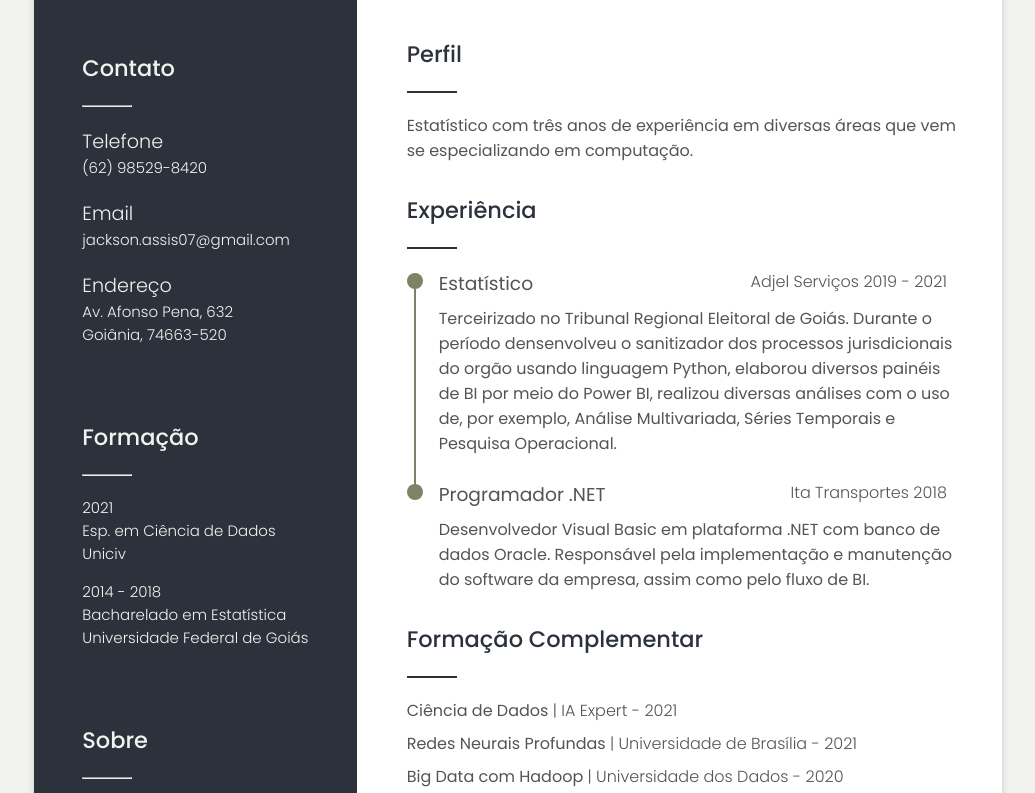
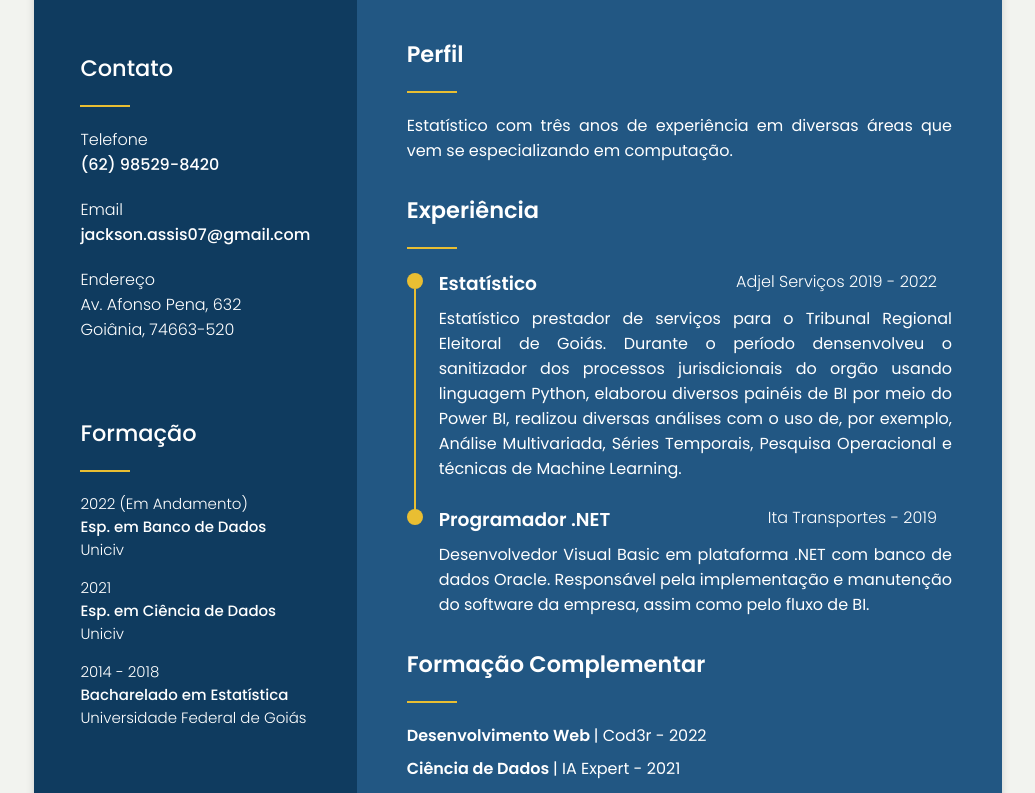
Before and after one commit to jvassis/jvassis.github.io, a plain HTML site: page curriculo/index.html in a window 1280 px wide. Shown: the part 332-1125 px from the top of the page, without its empty margins (122-1157 px from the left). Drawn offline with nearby package versions, Linux system fonts and the light colour scheme.

Commit message:
alteracao do visual do curriculo - cores python

```diff
--- a/curriculo/assets/css/styles.css
+++ b/curriculo/assets/css/styles.css
@@ -1,19 +1,87 @@
-/* Fonte */
 @import url('https://fonts.googleapis.com/css2?family=Poppins:wght@100;200;300;400;500;600&display=swap');
 
+:root {
+  --header-height: 3rem;
+  /* Cores */
+  --networks-color: rgb(43, 50, 60);
+  --title-color: white;
+  --text-color: rgb(84, 84, 84);
+  --text-color: white;
+  --text-color-light: #7C8465;
+  --container-color: rgb(255, 255, 255);
+  --container-color-alt: rgb(43, 50, 60);
+  --body-color: #F2F3EF;
+  --left-text-color: #F2F3EF;
+  --right-text-color: rgb(43, 50, 60);
+  --right-font-weight: 400;
+  --blue-python-color: #225783;
+  --blue-dark-python-color: #0f3b5f;
+  --yellow-python: #e9be32;
+  /* Tamanho e Tipografia */
+  --body-font: 'Poppins', sans-serif;
+  --h1-font-size: 1.5rem;
+  --h2-font-size: 1.25rem;
+  --h3-font-size: 1rem;
+  --normal-font-size: .938rem;
+  --small-font-size: .875rem;
+  --smaller-font-size: .813rem;
+  /* Peso da Fonte */
+  --font-medium: 500;
+  --font-semi-bold: 600;
+  /* Margens */
+  --mb-1: .5rem;
+  --mb-2: 1rem;
+  --mb-3: 1.5rem;
+  /* Z Index */
+  --z-tooltip: 10;
+  --z-fixed: 100;
+}
+
+/* Base */
+*,
+::before,
+::after {
+  box-sizing: border-box;
+}
+
+html {
+  scroll-behavior: smooth;
+}
+
+/* tema dark */
+body.dark-theme {
+  --networks-color: #F2F3EF;
+  --right-text-color: rgb(255, 255, 255);
+  --left-text-color: #F2F3EF;
+  --title-color: #D8DBD0;
+  --text-color: #F2F3EF;
+  --container-color: #212121;
+  --container-color-alt: #181616;
+  --body-color: #2B2B2B;
+  --right-font-weight: 200
+}
+
 /* esquerda */
-.dados-pessoais .conteudo h2, .dados-pessoais .conteudo p,
+.dados-pessoais .conteudo h2,
+.dados-pessoais .conteudo p,
 .formacao p {
   font-weight: 300;
-  color: var(--left-text-color);
+  text-align: justify;
+  /* color: var(--left-text-color); */
+  color: var(--text-color);
+}
+
+.dados-pessoais .conteudo h2, .dados-pessoais .conteudo p {
+  font-size: 12pt;
+}
+
+.dados-pessoais .conteudo .telefone, .dados-pessoais .conteudo .email {
+  font-weight: 500;
 }
 
 .dados-pessoais .conteudo p {
   margin-bottom: 20px;
-}
-
-.dados-pessoais .conteudo h2 {
-  font-size: 1.2rem;
+  text-align: justify;
 }
 
 .formacao .titulo {
@@ -22,6 +90,11 @@
 
 .formacao .curso {
   margin-top: 15px;
+}
+
+.formacao .curso .curso {
+  margin-top: 0;
+  font-weight: 500;
 }
 
 .sobre .titulo {
@@ -37,22 +110,27 @@
 
 .sobre .box i {
   margin: 0px 10px;
-  color: var(--left-text-color);
+  /* color: var(--left-text-color); */
+  color: var(--text-color);
   font-size: 2rem;
 }
 
-.resume__left h2, .resume__left p {
-  color: var(--left-text-color);
+.resume__left h2,
+.resume__left p {
+  /* color: var(--left-text-color); */
+  color: var(--text-color);
 }
 
 /* direita */
 .right {
   margin-left: 50px;
-  margin-right: 40px;
+  margin-right: 50px;
 }
 
 .right .titulo h2 {
   color: var(--right-text-color);
+  color: var(--text-color);
+  font-weight: 600;
 }
 
 .nome-titulo {
@@ -63,7 +141,8 @@
   font-weight: 600;
 }
 
-.nome-titulo .nome, .nome-titulo .sobrenome {
+.nome-titulo .nome,
+.nome-titulo .sobrenome {
   font-size: 4rem;
 }
 
@@ -103,13 +182,16 @@
 }
 
 .experience__data .header span.cargo {
-  font-weight: 400;
+  /* font-weight: 400; */
+  font-weight: 600;
   font-size: 14pt;
 }
 
-.right .titulo .hr hr {
-  border: 1px solid var(--right-text-color);
-  background: var(--right-text-color);
+.hr hr {
+  /* border: 1px solid var(--right-text-color);
+  background: var(--right-text-color); */
+  border: 1px solid var(--yellow-python);
+  background: var(--yellow-python);
 }
 
 .perfil p {
@@ -120,71 +202,7 @@
 
 .right p {
   font-weight: var(--right-font-weight);
-}
-
-/* Variações CSS */
-:root{
-  --header-height: 3rem;
-
-  /* Cores */
-
-  --networks-color: rgb(43,50,60);
-
-  --title-color: rgb(84, 84, 84);
-  --text-color: rgb(84,84,84);
-  --text-color-light: #7C8465;
-  --container-color: rgb(255,255,255);
-  --container-color-alt: rgb(43,50,60);
-  --body-color: #F2F3EF;
-  --left-text-color: #F2F3EF;
-  --right-text-color: rgb(43,50,60);
-  --right-font-weight: 400;
-
-  /* Tamanho e Tipografia */
-  --body-font: 'Poppins', sans-serif;
-  --h1-font-size: 1.5rem;
-  --h2-font-size: 1.25rem;
-  --h3-font-size: 1rem;
-  --normal-font-size: .938rem;
-  --small-font-size: .875rem;
-  --smaller-font-size: .813rem;
-
-  /* Peso da Fonte */
-  --font-medium: 500;
-  --font-semi-bold: 600;
-
-  /* Margens */
-  --mb-1: .5rem;
-  --mb-2: 1rem;
-  --mb-3: 1.5rem;
-
-  /* Z Index */
-  --z-tooltip: 10;
-  --z-fixed: 100;
-}
-
-/* Base */
-*,::before,::after{
-  box-sizing: border-box;
-}
-
-html{
-  scroll-behavior: smooth;
-}
-
-/* Variações tema dark */
-body.dark-theme {
-
-  --networks-color: #F2F3EF;
-
-  --right-text-color: rgb(255,255,255);
-  --left-text-color: #F2F3EF;
-  --title-color: #D8DBD0;
-  --text-color: #F2F3EF;
-  --container-color: #212121;
-  --container-color-alt: #181616;
-  --body-color: #2B2B2B;
-  --right-font-weight: 200
+  text-align: justify;
 }
 
 .auxiliares {
@@ -194,19 +212,19 @@ body.dark-theme {
 }
 
 /* Botão light/dark */
-.change-theme{
+.change-theme {
   color: var(--text-color);
   font-size: 1.2rem;
   cursor: pointer;
   margin-right: 25px;
 }
 
-.change-theme:hover{
+.change-theme:hover {
   color: var(--title-color);
 }
 
 /* Variações de escala da fonte */
-body.scale-cv{
+body.scale-cv {
   --h1-font-size: .938rem;
   --h2-font-size: .938rem;
   --h3-font-size: .875rem;
@@ -216,7 +234,7 @@ body.scale-cv{
 }
 
 /* Botão pdf download */
-.generate-pdf{
+.generate-pdf {
   display: inline-block;
   top: 2.2rem;
   left: 0;
@@ -225,77 +243,77 @@ body.scale-cv{
   cursor: pointer;
 }
 
-.generate-pdf:hover{
+.generate-pdf:hover {
   color: var(--title-color);
 }
 
 /* Tamanho e download/impressão do CV */
 .scale-cv .change-theme,
-.scale-cv .generate-pdf{
+.scale-cv .generate-pdf {
   display: none;
 }
 
-.scale-cv .bd-container{
+.scale-cv .bd-container {
   max-width: 595px;
 }
 
-.scale-cv .section{
+.scale-cv .section {
   padding: .50rem 0 .80rem;
 }
 
-.scale-cv .section-title{
+.scale-cv .section-title {
   margin-bottom: .75rem;
 }
 
 .scale-cv .resume__left,
-.scale-cv .resume__right{
+.scale-cv .resume__right {
   padding: 0 1rem;
 }
 
-.scale-cv .home__img{
+.scale-cv .home__img {
   width: 200px;
   height: 200px;
 }
 
-.scale-cv .home__container{
+.scale-cv .home__container {
   gap: 1.5rem;
 }
 
-.scale-cv .home__data{
+.scale-cv .home__data {
   gap: .25rem;
 }
 
 .scale-cv .home__address,
-.scale-cv .social__container{
+.scale-cv .social__container {
   gap: .75rem;
 }
 
 .scale-cv .home__icon,
 .scale-cv .social__icon,
-.scale-cv .interests__icon{
+.scale-cv .interests__icon {
   font-size: 1rem;
 }
 
 .scale-cv .education__container,
 .scale-cv .experience__container,
-.scale-cv .certificate__container{
+.scale-cv .certificate__container {
   gap: 1rem;
 }
 
 .scale-cv .education__time,
-.scale-cv .experience__time{
+.scale-cv .experience__time {
   padding-right: .5rem;
 }
 
 .scale-cv .education__rounder,
-.scale-cv .experience__rounder{
+.scale-cv .experience__rounder {
   width: 11px;
   height: 11px;
   margin-top: .22rem;
 }
 
 .scale-cv .education__line,
-.scale-cv .experience__line{
+.scale-cv .experience__line {
   width: 1px;
   height: 110%;
   transform: translate(5px, 0);
@@ -303,19 +321,19 @@ body.scale-cv{
 
 .scale-cv .education__data,
 .scale-cv .experience__data,
-.formacao__complementar{
+.formacao__complementar {
   gap: .25rem;
 }
 
-.scale-cv .skills__name{
+.scale-cv .skills__name {
   margin-bottom: var(--mb-1);
 }
 
-.scale-cv .interests__container{
+.scale-cv .interests__container {
   column-gap: 2.5rem;
 }
 
-body{
+body {
   margin: 0 0 var(--header-height) 0;
   padding: 0;
   font-family: var(--body-font);
@@ -324,35 +342,41 @@ body{
   color: var(--text-color);
 }
 
-h1, h2, h3, ul, p{
+h1,
+h2,
+h3,
+ul,
+p {
   margin: 0;
 }
 
-h1, h2, h3{
+h1,
+h2,
+h3 {
   color: var(--title-color);
   font-weight: var(--font-medium);
 }
 
-ul{
+ul {
   padding: 0;
   list-style: none;
 }
 
-a{
+a {
   text-decoration: none;
 }
 
-img{
+img {
   max-width: 100%;
   height: auto;
 }
 
 /* CSS */
-.section{
+.section {
   padding: 1.5rem 0;
 }
 
-.section-title{
+.section-title {
   font-size: var(--h2-font-size);
   color: var(--title-color);
   font-weight: var(--font-semi-bold);
@@ -363,19 +387,19 @@ img{
 }
 
 /* Layout */
-.bd-container{
+.bd-container {
   max-width: 968px;
   width: calc(100% - 3rem);
   margin-left: var(--mb-3);
   margin-right: var(--mb-3);
 }
 
-.bd-grid{
+.bd-grid {
   display: grid;
   gap: 1.5rem;
 }
 
-.l-header{
+.l-header {
   width: 100%;
   position: fixed;
   bottom: 0;
@@ -387,15 +411,15 @@ transition: .3s;
 }
 
 /* Nav */
-.nav{
+.nav {
   height: var(--header-height);
   display: flex;
   justify-content: space-between;
   align-items: center;
 }
 
-@media screen and (max-width: 968px){
-  .nav__menu{
+@media screen and (max-width: 968px) {
+  .nav__menu {
     position: fixed;
     bottom: -100%;
     left: 0;
@@ -409,33 +433,34 @@ transition: .3s;
   }
 }
 
-.nav__logo{
+.nav__logo {
   color: var(--title-color);
   font-weight: var(--font-medium);
 }
 
-.nav_logo, .nav__toggle{
+.nav_logo,
+.nav__toggle {
   color: var(--title-color);
   font-weight: var(--font-medium);
 }
 
-.nav__toggle{
+.nav__toggle {
   font-size: 1.2rem;
   cursor: pointer;
 }
 
-.nav__item{
+.nav__item {
   text-transform: none;
   text-align: center;
 }
 
-.nav__list{
+.nav__list {
   display: grid;
-  grid-template-columns: repeat(3,1fr);
+  grid-template-columns: repeat(3, 1fr);
   gap: 2rem;
 }
 
-.nav__link{
+.nav__link {
   display: flex;
   flex-direction: column;
   font-size: var(--smaller-font-size);
@@ -443,195 +468,201 @@ transition: .3s;
   font-weight: var(--font-medium);
 }
 
-.nav__link:hover{
+.nav__link:hover {
   color: var(--title-color);
 }
 
-.nav__icon{
+.nav__icon {
   font-size: 1.2rem;
   margin-bottom: var(--mb-1);
 }
 
 /* Exibição do menu */
-.show-menu{
+.show-menu {
   bottom: var(--header-height);
 }
 
 /* Menu link */
-.active-link{
+.active-link {
   color: var(--title-color);
 }
 
 /* Home */
-.home{
+.home {
   position: relative;
   margin-top: 25px;
 }
 
-.home__container{
+.home__container {
   gap: 3rem;
   align-items: center;
   justify-content: center;
 }
 
-.home__data{
+.home__data {
   gap: .5rem;
   text-align: center;
 }
 
-.home__img{
+.home__img {
   max-height: 14rem;
   border-radius: 50%;
   justify-self: center;
   margin-bottom: var(--mb-1);
 }
 
-.home__title{
+.home__title {
   font-size: var(--h1-font-size);
 }
 
-.home_profession{
+.home_profession {
   font-size: var(--normal-font-size);
   margin-bottom: var(--mb-1);
 }
 
-.home__address{
+.home__address {
   gap: 1rem;
 }
 
-.home_information{
+.home_information {
   display: flex;
   align-items: center;
   font-size: var(--small-font-size);
 }
 
-.home__icon{
+.home__icon {
   font-size: 1.2rem;
   margin-right: .25rem;
 }
 
 /* Social */
-.social__container{
+.social__container {
   grid-template-columns: max-content;
   gap: 1rem;
 }
 
-.social__link{
+.social__link {
   display: inline-flex;
   align-items: center;
   font-size: var(--small-font-size);
   color: var(--text-color);
 }
 
-.social__link:hover{
+.social__link:hover {
   color: var(--title-color);
 }
 
-.social__icon{
+.social__icon {
   font-size: 1.2rem;
   margin-right: .25rem;
 }
 
 /* Perfil */
-.profile__description{
+.profile__description {
   text-align: center;
 }
 
 /* Educação e experiência */
 .education__content,
-.experience__content{
+.experience__content {
   display: flex;
 }
 
 .education__time,
-.experience__time{
+.experience__time {
   padding-right: 1rem;
 }
 
 .education__rounder,
-.experience__rounder{
+.experience__rounder {
   position: relative;
   display: block;
   width: 16px;
   height: 16px;
-  background-color: var(--text-color-light);
+  /* background-color: var(--text-color-light); */
+  background-color: var(--yellow-python);
   border-radius: 50%;
   margin-top: .25rem;
 }
 
 .education__line,
-.experience__line{
+.experience__line {
   display: block;
   width: 2px;
   height: 110%;
-  background-color: var(--text-color-light);
+  /* background-color: var(--text-color-light); */
+  background-color: var(--yellow-python);
   transform: translate(7px, 0);
 }
 
 .education__data,
 .experience__data,
-.formacao__complementar{
+.formacao__complementar {
   gap: .5rem;
 }
 
 .education__title,
 .experience__data,
-.formacao__complementar{
+.formacao__complementar {
   font-size: var(--h3-font-size);
 }
 
+.formacao__complementar p {
+  font-weight: 600;
+}
+
 .formacao__complementar span {
-  font-weight: 300;
+  font-weight: 400;
 }
 
 .education__studies,
-.experience__company{
+.experience__company {
   /* font-size: var(--small-font-size); */
   color: var(--title-color);
   font-weight: 300;
 }
 
-.education__year{
+.education__year {
   font-size: var(--smaller-font-size);
 }
 
 /* Hab e linguagens */
 .skills__content,
-.languages__content{
+.languages__content {
   grid-template-columns: repeat(2, 1fr);
 }
 
 .skills__content,
-.languages__content{
+.languages__content {
   gap: 0;
 }
 
 .skills__name,
-.languages__name{
+.languages__name {
   display: flex;
   align-items: center;
   margin-bottom: var(--mb-3);
 }
 
 /* Certificados */
-.certificate__title{
+.certificate__title {
   font-size: var(--h3-font-size);
   margin-bottom: var(--mb-1);
 }
 
 /* Interesses */
-.interests__container{
+.interests__container {
   grid-template-columns: repeat(3, 1fr);
   margin-top: var(--mb-2);
 }
 
-.interests__content{
+.interests__content {
   display: flex;
   flex-direction: column;
   align-items: center;
 }
 
-.interests__icon{
+.interests__icon {
   font-size: 1.5rem;
   color: var(--text-color-light);
   margin-bottom: .25rem;
@@ -659,20 +690,20 @@ transition: .3s;
   visibility: hidden;
 }
 
-.scrolltop__icon{
+.scrolltop__icon {
   font-size: 1.2rem;
   color: var(--text-color);
 }
 
-.show-scroll{
+.show-scroll {
   visibility: visible;
   bottom: 5rem;
 }
 
 /* Media Queries */
 /* Dispositivos pequenos - menu de duas colunas */
-@media screen and (max-width: 320px){
-  .nav__list{
+@media screen and (max-width: 320px) {
+  .nav__list {
     grid-template-columns: repeat(2, 1fr);
     gap: 1rem .5rem;
   }
@@ -698,7 +729,8 @@ transition: .3s;
     text-align: center;
   }
 
-  .dados-pessoais, .formacao {
+  .dados-pessoais,
+  .formacao {
     display: none;
   }
 
@@ -709,7 +741,7 @@ transition: .3s;
   .hr {
     display: block;
     width: 5%;
-    margin:auto
+    margin: auto
   }
 
   .sobre i {
@@ -732,7 +764,7 @@ transition: .3s;
     padding-right: 20px;
   }
 
-  .nome-titulo > h1 {
+  .nome-titulo>h1 {
     display: inline-flex;
     font-size: 24px !important;
   }
@@ -749,21 +781,23 @@ transition: .3s;
     text-align: center;
   }
 
-  p, .perfil p {
+  p,
+  .perfil p {
     text-align: justify;
     font-size: 14px;
     font-weight: 400;
   }
 
-  .experience__data .header span.cargo{
+  .experience__data .header span.cargo {
     display: block;
     font-size: 16px;
   }
 
-  .experience__data .header span.cargo span.empresa{
+  .experience__data .header span.cargo span.empresa {
     display: block;
     font-size: 14px;
   }
+
   .habilidades .titulo h2 span {
     display: block;
   }
@@ -775,52 +809,54 @@ transition: .3s;
 }
 
 /* Modificações para tamanhos largos */
-@media screen and (min-width: 968px){
-  body{
+@media screen and (min-width: 968px) {
+  body {
     margin: 3rem 0;
   }
 
-  body.dark-theme{
-    --right-text-color: rgb(255,255,255);
+  body.dark-theme {
+    --right-text-color: rgb(255, 255, 255);
   }
 
-  .bd-container{
+  .bd-container {
     margin-left: auto;
     margin-right: auto;
   }
 
   .l-header,
-    .scrolltop{
+  .scrolltop {
     display: none;
   }
 
-  .resume{
+  .resume {
     display: grid;
     grid-template-columns: .5fr 1fr;
-    background-color: var(--container-color);
+    /* background-color: var(--container-color); */
+    background-color: var(--blue-python-color);
     box-shadow: 0 0 8px rgba(13, 12, 12, .15);
   }
 
-  .resume__left{
-    background-color: var(--container-color-alt);
+  .resume__left {
+    /* background-color: var(--container-color-alt); */
+    background-color: var(--blue-dark-python-color);
     min-height: 1122px;
   }
 
   .resume__left,
-  .resume__right{
+  .resume__right {
     padding: 0 1.5rem;
   }
 
-  .generate-pdf{
+  .generate-pdf {
     display: inline-block;
   }
 
   .section-title,
-  .profile__description{
+  .profile__description {
     text-align: initial;
   }
 
-  .home__container{
+  .home__container {
     gap: 1.5rem;
   }
 }
--- a/curriculo/assets/js/main.js
+++ b/curriculo/assets/js/main.js
@@ -90,7 +90,7 @@ let resumeButton = document.getElementById('resume-button')
 let opt = {
   margin:       0,
   filename:     'Jackson Assis - Currículo.pdf',
-  image:        { type: 'jpeg', quality: 0.98 },
+  image:        { type: 'jpeg', quality: 0.75 },
   html2canvas:  { scale: 4 },
   jsPDF:        { unit: 'in', format: 'a4', orientation: 'portrait' }
 };
--- a/curriculo/index.html
+++ b/curriculo/index.html
@@ -63,7 +63,7 @@
                 <section class="home" id="home">
                     <div class="home__container section bd-grid">
                         <div class="home__data bd-grid">
-                            <img src="assets/img/jack2.jpg" alt="Imagem de perfil" class="home__img">
+                            <img src="assets/img/my-avatar.svg" alt="Imagem de perfil" class="home__img">
                         </div>
                         <div class="dados-pessoais">
                             <div class="titulo">
@@ -72,9 +72,9 @@
                             </div>
                             <div class="conteudo">
                                 <h2>Telefone</h2>
-                                <p>(62) 98529-8420</p>
+                                <p class="telefone">(62) 98529-8420</p>
                                 <h2>Email</h2>
-                                <p>jackson.assis07@gmail.com</p>
+                                <p class="email">jackson.assis07@gmail.com</p>
                                 <h2>Endereço</h2>
                                 <p>Av. Afonso Pena, 632<br>Goiânia, 74663-520</p>
                             </div>
@@ -90,13 +90,18 @@
                                 <p>Universidade de Brasília</p>
                             </div> -->
                             <div class="curso">
+                                <p>2022 (Em Andamento)</p>
+                                <p class="curso">Esp. em Banco de Dados</p>
+                                <p>Uniciv</p>
+                            </div>
+                            <div class="curso">
                                 <p>2021</p>
-                                <p>Esp. em Ciência de Dados</p>
+                                <p class="curso">Esp. em Ciência de Dados</p>
                                 <p>Uniciv</p>
                             </div>
                             <div class="curso">
                                 <p>2014 - 2018</p>
-                                <p>Bacharelado em Estatística</p>
+                                <p class="curso">Bacharelado em Estatística</p>
                                 <p>Universidade Federal de Goiás</p>
                             </div>
                         </div>
@@ -119,7 +124,7 @@
 
             <div class="right">
                 <div class="auxiliares">
-                    <i class='bx bx-moon change-theme' title="Tema claro/escuro" id="theme-button"></i>
+                    <!-- <i class='bx bx-moon change-theme' title="Tema claro/escuro" id="theme-button"></i> -->
                     <i class='bx bx-download generate-pdf' title="Baixar Currículo em PDF" id="resume-button"></i>
                 </div>
                 <div class="nome-titulo">
@@ -149,10 +154,10 @@
                                 </div>
                                 <div class="experience__data bd-grid">
                                     <div class="header">
-                                        <span class="cargo">Estatístico<span class="empresa">Adjel Serviços 2019 - 2021</span></h3>
+                                        <span class="cargo">Estatístico<span class="empresa">Adjel Serviços 2019 - 2022</span></h3>
                                     </div>
-                                    <p class="experience__description">Terceirizado no Tribunal Regional Eleitoral de Goiás. Durante o período densenvolveu o sanitizador dos processos jurisdicionais do orgão usando linguagem Python, elaborou diversos painéis de BI por meio do
-                                        Power BI, realizou diversas análises com o uso de, por exemplo, Análise Multivariada, Séries Temporais e Pesquisa Operacional.</p>
+                                    <p class="experience__description">Estatístico prestador de serviços para o Tribunal Regional Eleitoral de Goiás. Durante o período densenvolveu o sanitizador dos processos jurisdicionais do orgão usando linguagem Python, elaborou diversos painéis de BI por meio do
+                                        Power BI, realizou diversas análises com o uso de, por exemplo, Análise Multivariada, Séries Temporais, Pesquisa Operacional e técnicas de Machine Learning.</p>
                                 </div>
                             </div>
                             <div class="experience__content">
@@ -161,7 +166,7 @@
                             </div>
                             <div class="experience__data bd-grid">
                                 <div class="header">
-                                    <span class="cargo">Programador .NET<span class="empresa">Ita Transportes 2018</span></h3>
+                                    <span class="cargo">Programador .NET<span class="empresa">Ita Transportes - 2019</span></h3>
                                 </div>
                             <p class="experience__description">Desenvolvedor Visual Basic em plataforma .NET com banco de dados Oracle. Responsável pela implementação e manutenção do software da empresa, assim como pelo fluxo de BI.</p>
                             </div>
@@ -171,10 +176,11 @@
 
                 <section class="habilidades">
                     <div class="titulo">
-                        <h2><span>Formação</span> <span>Complementar</span></h2>
+                        <h2>Formação Complementar</h2>
                         <div class="hr"><hr></div>
                     </div>
                     <div class="formacao__complementar bd-grid">
+                        <p>Desenvolvimento Web <span>| Cod3r - 2022</span></p>
                         <p>Ciência de Dados <span>| IA Expert - 2021</span></p>
                         <p>Redes Neurais Profundas <span>| Universidade de Brasília - 2021</span></p>
                         <p>Big Data com Hadoop <span>| Universidade dos Dados - 2020</span></p>
```
Also changed, not shown: curriculo/assets/img/jack2.jpg (deleted), curriculo/assets/img/my-avatar.svg (added). Lines whose indentation alone changed are shown as unchanged.
